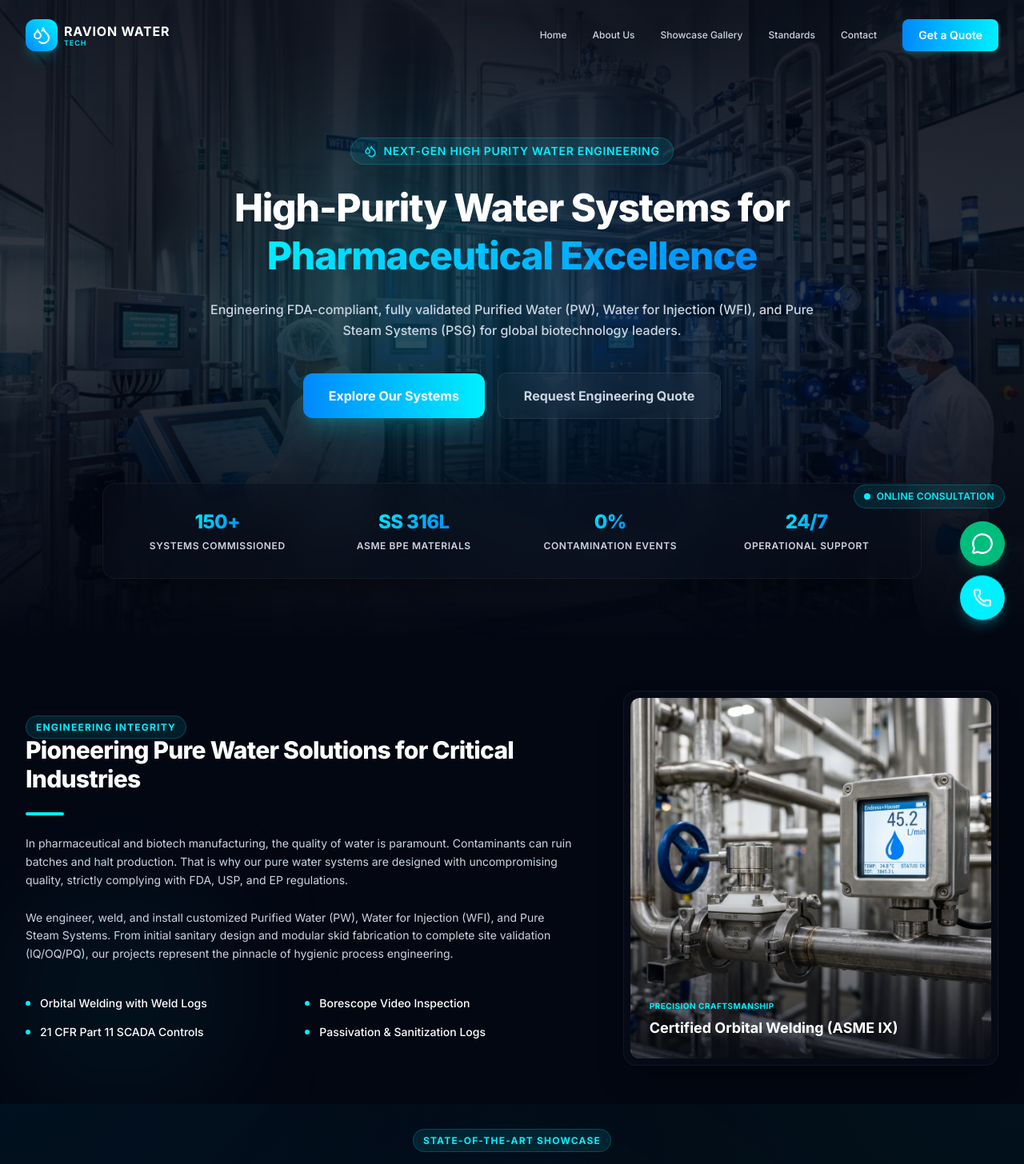
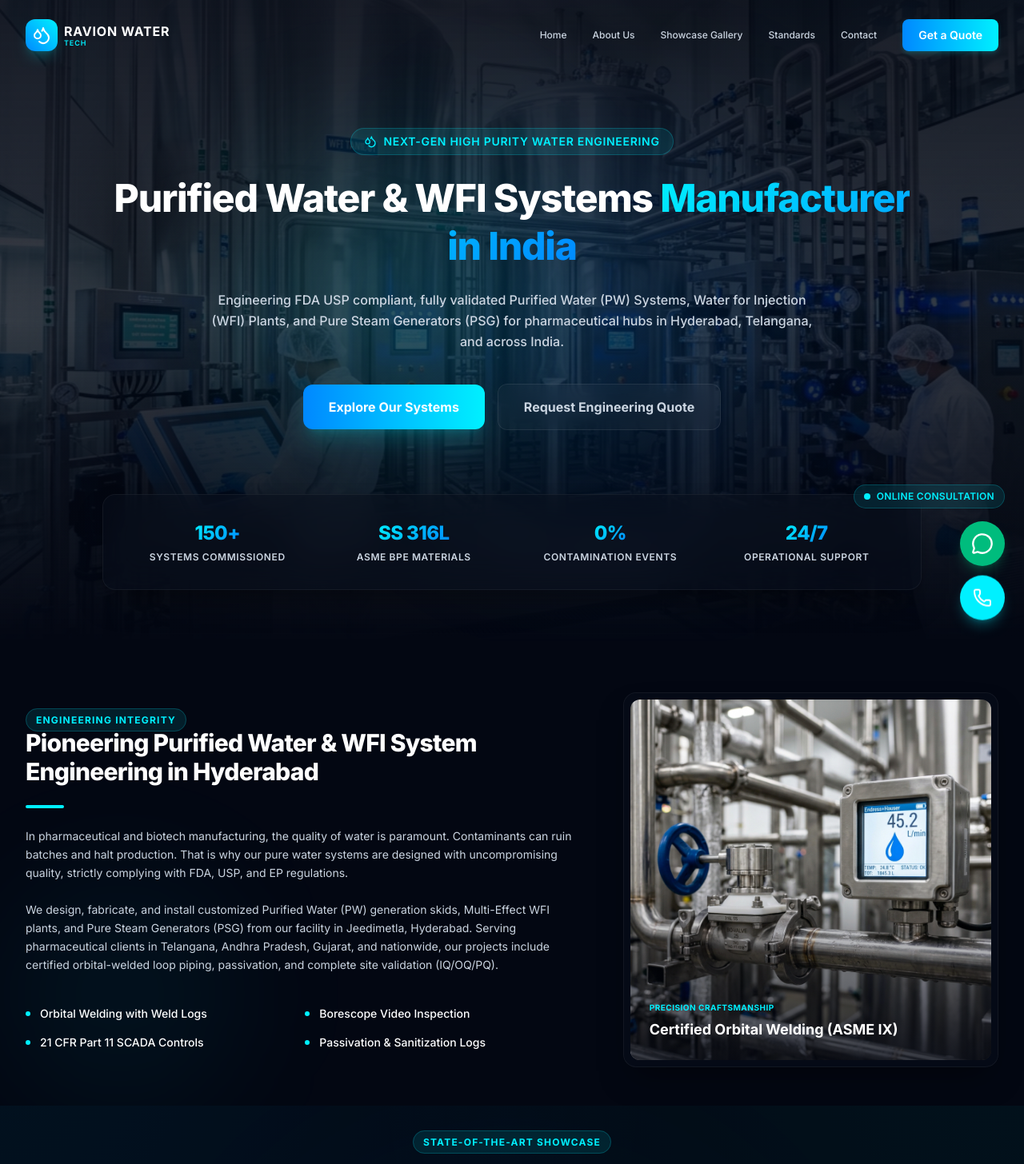
Before and after one commit to ravionwater/ravionwater.in, a Next.js app: page / in a window 1280 px wide. Shown: the top 1456 px of the page at 80% size. Built offline with nearby package versions, Linux system fonts and the light colour scheme.

Commit message:
Optimize page metadata, alt tags, and headers for Google search SEO keywords

```diff
--- a/src/app/layout.tsx
+++ b/src/app/layout.tsx
@@ -11,8 +11,23 @@ const inter = Inter({
 });
 
 export const metadata: Metadata = {
-  title: "Ravion Water Tech | High Purity PW, WFI & PSG Engineering",
-  description: "Design, engineering, manufacturing, and validation of FDA-compliant high-purity water generation (PW, WFI), steam generators (PSG), and distribution loop systems.",
+  title: "Purified Water System & WFI Plant Manufacturer India | Ravion Water Tech",
+  description: "Ravion Water Tech is a leading manufacturer of FDA USP compliant Purified Water (PW) Systems, Water for Injection (WFI) Plants, Pure Steam Generators (PSG), and sanitary loop piping in Hyderabad, India.",
+  keywords: [
+    "Purified Water System manufacturer Hyderabad",
+    "WFI plant manufacturer India",
+    "Pure Steam Generator PSG manufacturer India",
+    "Pharma water system supplier Telangana",
+    "Sanitary loop piping installation India",
+    "RO EDI water systems pharmaceutical",
+    "ASME BPE piping fabrication Hyderabad",
+    "Hygienic process piping fabrication",
+    "Next-gen pharmaceutical water engineering",
+    "Ravion Water Tech Jeedimetla Hyderabad"
+  ].join(", "),
+  alternates: {
+    canonical: "https://ravionwater.in",
+  },
 };
 
 export default function RootLayout({
--- a/src/app/page.tsx
+++ b/src/app/page.tsx
@@ -72,8 +72,7 @@ export default function Home() {
             transition={{ duration: 0.8, delay: 0.1 }}
             className="text-3xl sm:text-4xl lg:text-5xl font-extrabold tracking-tight text-white mb-6 leading-tight max-w-5xl mx-auto"
           >
-            High-Purity Water Systems for{" "}
-            <span className="text-gradient-cyan-blue">Pharmaceutical Excellence</span>
+            Purified Water & WFI Systems <span className="text-gradient-cyan-blue">Manufacturer in India</span>
           </motion.h1>
 
           <motion.p
@@ -82,7 +81,7 @@ export default function Home() {
             transition={{ duration: 0.8, delay: 0.2 }}
             className="text-sm sm:text-base text-brand-light max-w-3xl mx-auto mb-10 leading-relaxed font-medium"
           >
-            Engineering FDA-compliant, fully validated Purified Water (PW), Water for Injection (WFI), and Pure Steam Systems (PSG) for global biotechnology leaders.
+            Engineering FDA USP compliant, fully validated Purified Water (PW) Systems, Water for Injection (WFI) Plants, and Pure Steam Generators (PSG) for pharmaceutical hubs in Hyderabad, Telangana, and across India.
           </motion.p>
 
           <motion.div
@@ -144,14 +143,14 @@ export default function Home() {
                 Engineering Integrity
               </span>
               <h2 className="text-2xl sm:text-3xl font-extrabold text-white tracking-tight">
-                Pioneering Pure Water Solutions for Critical Industries
+                Pioneering Purified Water & WFI System Engineering in Hyderabad
               </h2>
               <div className="w-12 h-1 bg-brand-cyan rounded-full"></div>
               <p className="text-xs sm:text-sm text-brand-light leading-relaxed">
                 In pharmaceutical and biotech manufacturing, the quality of water is paramount. Contaminants can ruin batches and halt production. That is why our pure water systems are designed with uncompromising quality, strictly complying with FDA, USP, and EP regulations.
               </p>
               <p className="text-xs sm:text-sm text-brand-light leading-relaxed">
-                We engineer, weld, and install customized Purified Water (PW), Water for Injection (WFI), and Pure Steam Systems. From initial sanitary design and modular skid fabrication to complete site validation (IQ/OQ/PQ), our projects represent the pinnacle of hygienic process engineering.
+                We design, fabricate, and install customized Purified Water (PW) generation skids, Multi-Effect WFI plants, and Pure Steam Generators (PSG) from our facility in Jeedimetla, Hyderabad. Serving pharmaceutical clients in Telangana, Andhra Pradesh, Gujarat, and nationwide, our projects include certified orbital-welded loop piping, passivation, and complete site validation (IQ/OQ/PQ).
               </p>
 
               {/* USP Checklist */}
--- a/src/components/ShowcaseCarousel.tsx
+++ b/src/components/ShowcaseCarousel.tsx
@@ -185,7 +185,7 @@ export default function ShowcaseCarousel() {
                 >
                   <Image
                     src={currentItem.imageSrc}
-                    alt={currentItem.title}
+                    alt={`${currentItem.title} Manufacturer in India - Ravion Water Tech`}
                     fill
                     priority
                     sizes="(max-w-1024px) 100vw, 50vw"
```
